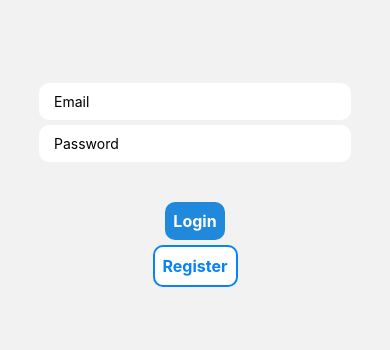
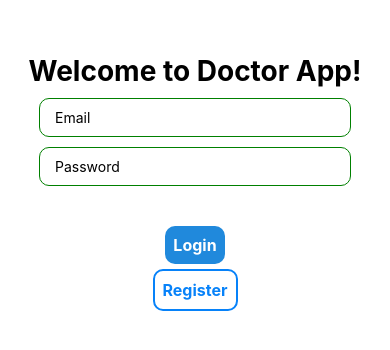
Before and after one commit to AnhCaooo/App-Doctor, a React Native app: screen /LoginScreen in a window 390 px wide. Shown: the part 240-590 px from the top of the page. Built offline with nearby package versions, Linux system fonts and the light colour scheme; no server answers.

Commit message:
Remove useEffect in auto navigate after register user

```diff
--- a/components/screens/LoginScreen.js
+++ b/components/screens/LoginScreen.js
@@ -15,15 +15,6 @@ const LoginScreen = ({ navigation }) => {
   const [email, setEmail] = useState("");
   const [password, setPassword] = useState("");
 
-  useEffect(() => {
-    const unsubcribe = auth.onAuthStateChanged((user) => {
-      if (user) {
-        navigation.navigate("HomeScreen");
-      }
-    });
-    return unsubcribe;
-  }, []);
-
   const handleSignUp = () => {
     auth
       .createUserWithEmailAndPassword(email, password)
@@ -39,13 +30,17 @@ const LoginScreen = ({ navigation }) => {
       .signInWithEmailAndPassword(email, password)
       .then((userCredentials) => {
         const user = userCredentials.user;
+        navigation.navigate("HomeScreen");
         console.log("Logged in with", user.email);
       })
       .catch((error) => alert(error.message));
   };
 
   return (
-    <KeyboardAvoidingView style={styles.container} behavior="padding">
+    <View style={styles.container}>
+      <View>
+        <Text style={styles.greeting}>Welcome to Doctor App!</Text>
+      </View>
       <View style={styles.inputContainer}>
         <TextInput
           placeholder="Email"
@@ -78,7 +73,7 @@ const LoginScreen = ({ navigation }) => {
           titleStyle={styles.buttonOutlineText}
         />
       </View>
-    </KeyboardAvoidingView>
+    </View>
   );
 };
 
@@ -87,6 +82,11 @@ const styles = StyleSheet.create({
     flex: 1,
     justifyContent: "center",
     alignItems: "center",
+    backgroundColor: "white",
+  },
+  greeting: {
+    fontSize: 28,
+    fontWeight: "bold",
   },
   inputContainer: {
     width: "80%",
@@ -96,7 +96,9 @@ const styles = StyleSheet.create({
     paddingHorizontal: 15,
     paddingVertical: 10,
     borderRadius: 10,
-    marginTop: 5,
+    marginTop: 10,
+    borderColor: "green",
+    borderWidth: 1,
   },
   buttonContainer: {
     width: "60%",
@@ -124,6 +126,8 @@ const styles = StyleSheet.create({
     fontSize: 16,
     fontWeight: "700",
   },
+  textContainer: {},
+  text: {},
 });
 
 export default LoginScreen;
```
